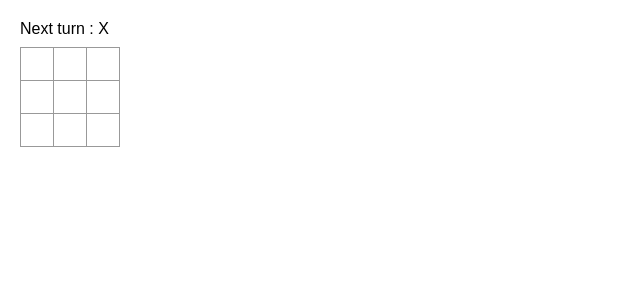
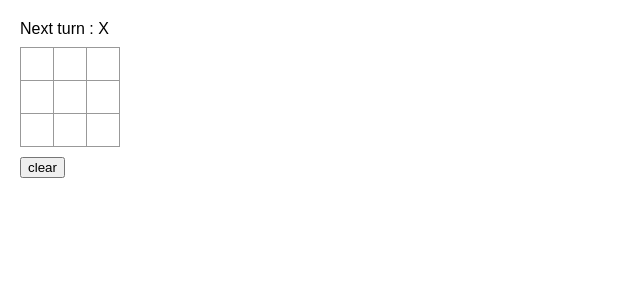
Before and after one commit to LazySeagull/react-tic-tac-toe, a React (Vite) app in the folder react-tic-tac-toe-yeah/: page / in a window 1280 px wide. Shown: the top 300 px of the page, without its empty margins (0-640 px from the left). Built offline with nearby package versions, Linux system fonts and the light colour scheme.

Commit message:
implemented the clear function and added a wrapper

```diff
--- a/react-tic-tac-toe-yeah/src/App.css
+++ b/react-tic-tac-toe-yeah/src/App.css
@@ -71,6 +71,9 @@ body {
   width: 34px;
 }
 
+.board{
+    margin-bottom : 10px;
+}
 
 .board-row:after {
   clear: both;
--- a/react-tic-tac-toe-yeah/src/App.jsx
+++ b/react-tic-tac-toe-yeah/src/App.jsx
@@ -40,10 +40,16 @@ export default function Board() {
     status = "Next turn : " + (xIsNext ? "X" : "O");
   }
 
+  function clear(squares){
+    setSquares(Array(9).fill(null));
+
+  }
 
   return (
     <>
       <div className = "status">{status}</div>
+
+      <div className = "board">
         <div className="board-row">
           <Square value = {squares[0]} onSquareClick={() => handleClick(0)}/>
           <Square value = {squares[1]} onSquareClick={() => handleClick(1)}/>
@@ -58,6 +64,11 @@ export default function Board() {
           <Square value = {squares[6]} onSquareClick={() => handleClick(6)}/>
           <Square value = {squares[7]} onSquareClick={() => handleClick(7)}/>
           <Square value = {squares[8]} onSquareClick={() => handleClick(8)}/>
+        </div>
+      </div>
+
+      <div className = "clear">
+        <button onClick={() => clear(squares)}>clear</button>
       </div>
     </>
   );
```
Lines whose indentation alone changed are shown as unchanged.
